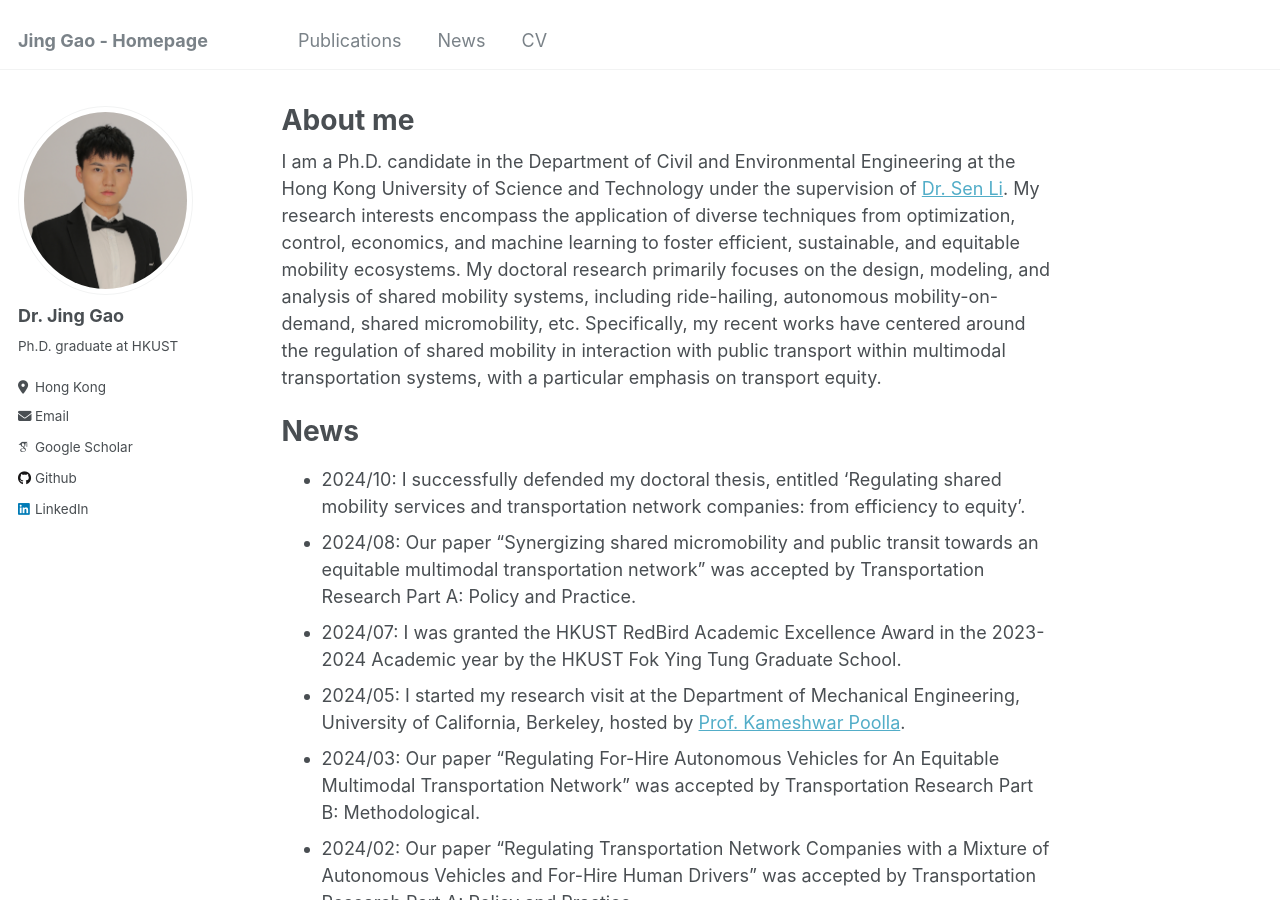
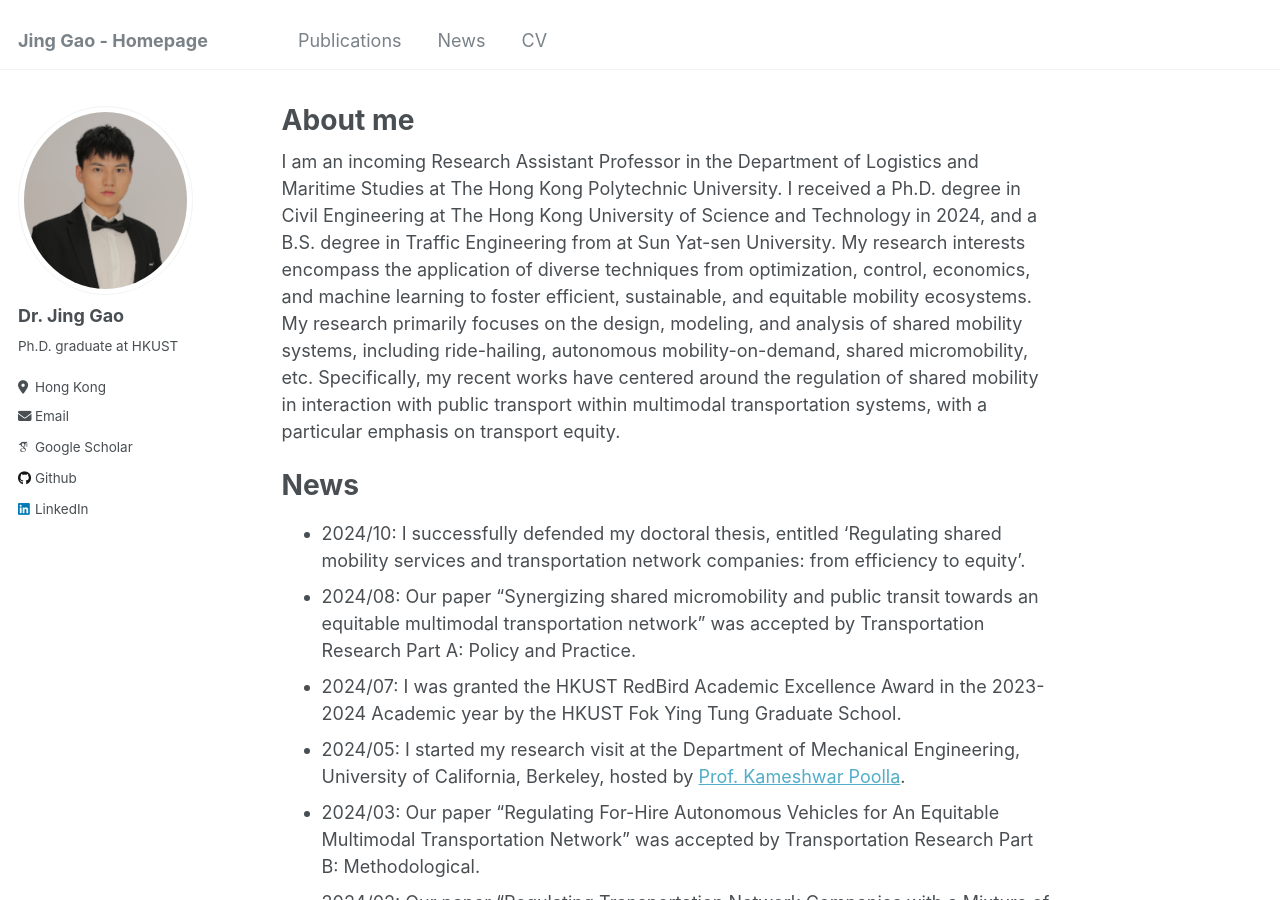
Before and after one commit to jgaoax/jgaoax.github.io, a Jekyll site: the page built from _pages/about.md, in a window 1280 px wide and 900 px high. Built offline with Jekyll 4.4.1, drawn with Linux system fonts in a browser that asks for light colours; some web fonts are replaced.

Commit message:
Update about.md

```diff
--- a/_pages/about.md
+++ b/_pages/about.md
@@ -7,7 +7,7 @@ redirect_from:
   - /about.html
 ---
 
-I am a Ph.D. candidate in the Department of Civil and Environmental Engineering at the Hong Kong University of Science and Technology under the supervision of [Dr. Sen Li](https://www.smartcityhkust.com/). My research interests encompass the application of diverse techniques from optimization, control, economics, and machine learning to foster efficient, sustainable, and equitable mobility ecosystems. My doctoral research primarily focuses on the design, modeling, and analysis of shared mobility systems, including ride-hailing, autonomous mobility-on-demand, shared micromobility, etc. Specifically, my recent works have centered around the regulation of shared mobility in interaction with public transport within multimodal transportation systems, with a particular emphasis on transport equity.
+I am an incoming Research Assistant Professor in the Department of Logistics and Maritime Studies at The Hong Kong Polytechnic University. I received a Ph.D. degree in Civil Engineering at The Hong Kong University of Science and Technology in 2024, and a B.S. degree in Traffic Engineering from at Sun Yat-sen University. My research interests encompass the application of diverse techniques from optimization, control, economics, and machine learning to foster efficient, sustainable, and equitable mobility ecosystems. My research primarily focuses on the design, modeling, and analysis of shared mobility systems, including ride-hailing, autonomous mobility-on-demand, shared micromobility, etc. Specifically, my recent works have centered around the regulation of shared mobility in interaction with public transport within multimodal transportation systems, with a particular emphasis on transport equity.
 
 News
 ======
```
